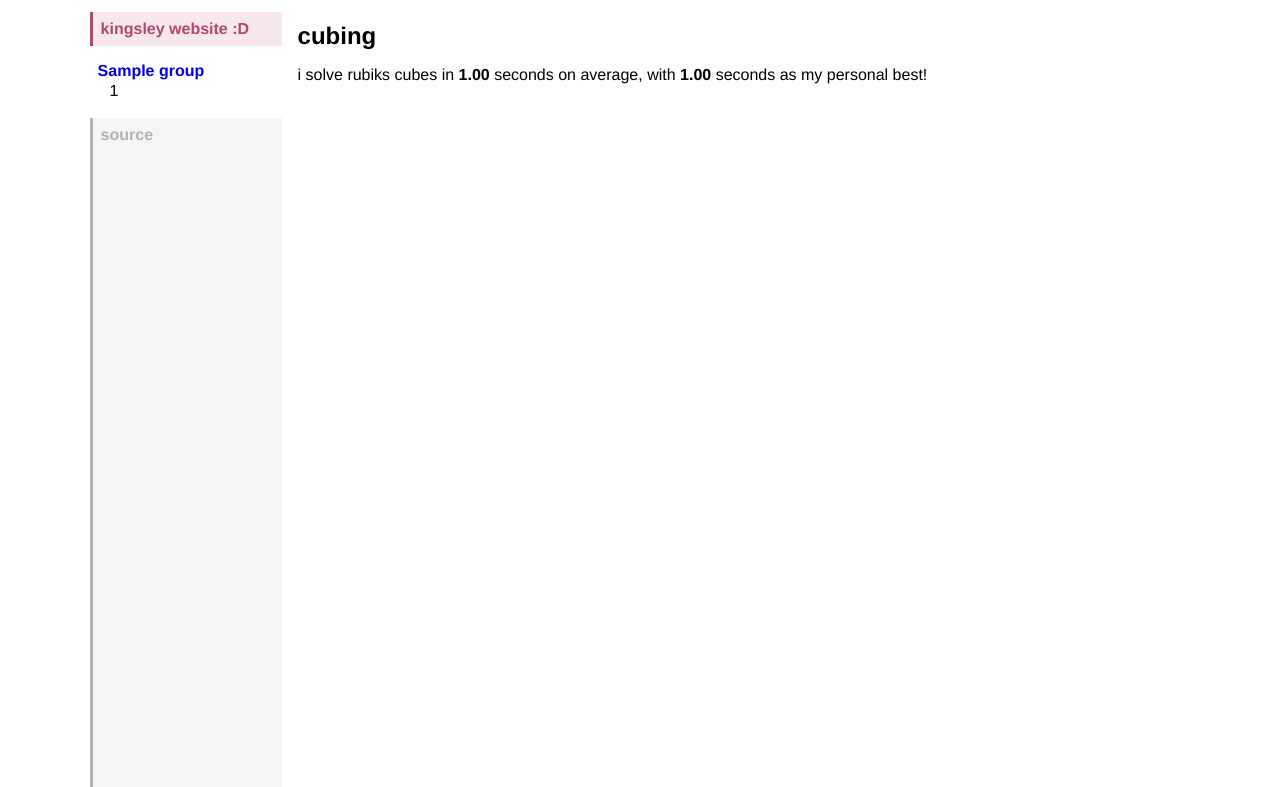
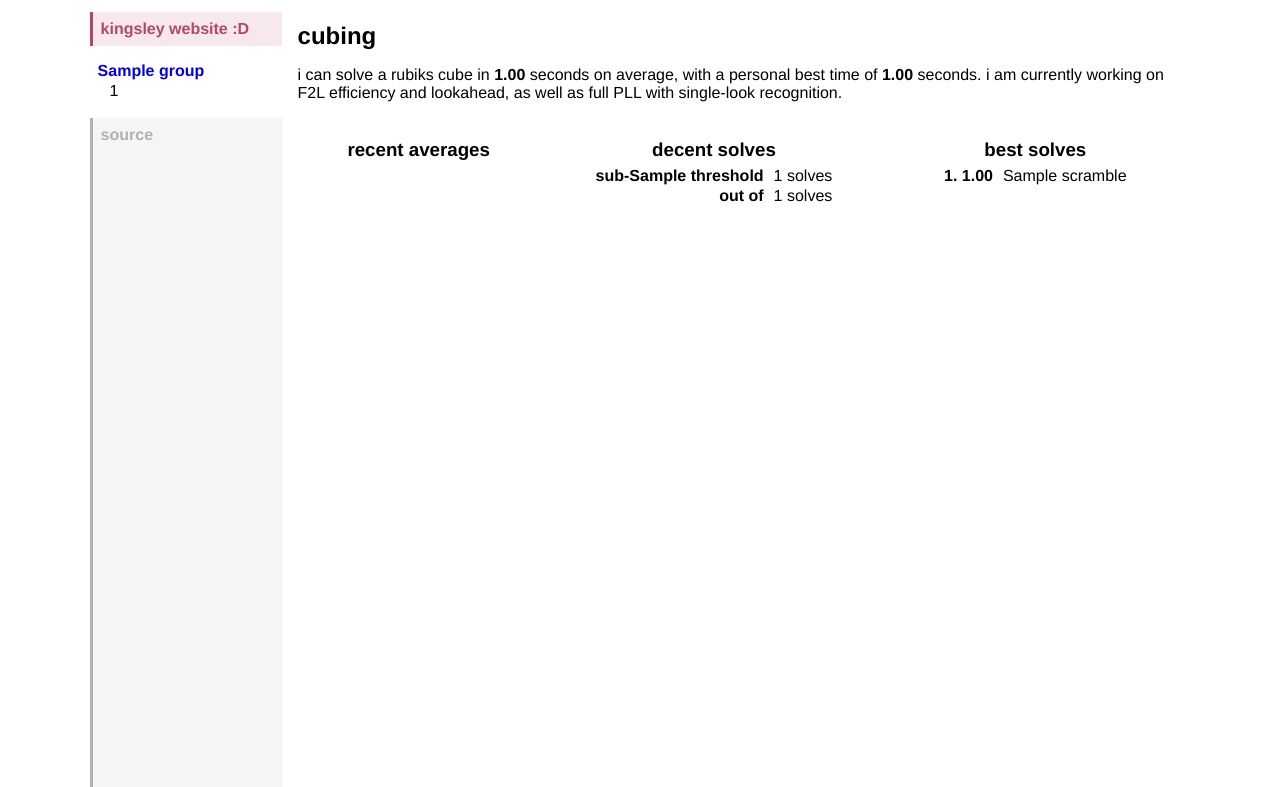
Before and after one commit to skrungly/kingsley-website, a Python web app: template app/templates/cubing/progress.html in a window 1280 px wide. Shown: the top 787 px of the page. Run offline with Jinja, Linux system fonts and the light colour scheme; the template is opened without the code that fills it: most values are stand-ins (such as "Sample title", 1, 10 or a date in 2020); lists and menus that the app fills with data are empty.

Commit message:
implement a simple cubing page for now

```diff
--- a/app/static/style.css
+++ b/app/static/style.css
@@ -201,63 +201,28 @@ ul {
   }
 }
 
-.section {
-  display: flex;
-  flex-direction: column;
-  margin: 0.5em 0.5em 2em 0.5em;
-
-  h3 {
-    text-align: center;
-    width: 13em;
-  }
-}
-
-.section > div {
-  display: flex;
-  flex-direction: row;
-  flex-wrap: wrap;
-  justify-content: center;
-}
-
-.section__image {
-  text-align: center;
-
-  p {
-    margin: 0.25em;
-    font-size: 12px;
-  }
-
-  img {
-    width: 15em;
-  }
-}
-
-.section__content {
-  flex-grow: 1;
-  min-width: 25em;
-  flex-basis: 25em;
-  margin-left: 1em;
-}
-
-.table-widget {
+figure {
   display: flex;
   flex-direction: column;
   align-items: center;
-
-  h3 {
-    text-align: center;
+  margin: 1em;
 }
 
-  table {
-    th {
+figure table th {
   text-align: left;
   font-weight: normal;
-      padding: 0 0.25em
+  padding: 0 0.25em;
 }
 
-    th:first-of-type {
+figure table th:first-of-type {
   text-align: right;
   font-weight: bold;
 }
+
+/* TODO: i think a SCSS overhall may be in order... */
+.section {
+  display: flex;
+  flex-direction: row;
+  justify-content: space-around;
+  flex-wrap: wrap;
 }
-}
--- a/app/templates/cubing/progress.html
+++ b/app/templates/cubing/progress.html
@@ -3,10 +3,53 @@
 {% block content %}
 <h2>cubing</h2>
 <p>
-    i solve rubiks cubes in <b>{{
-        "%0.2f" | format(cubing_stats.avg_of(100).total_seconds())
-    }}</b> seconds on average, with <b>{{
-        "%0.2f" | format(cubing_stats.pb.duration.total_seconds())
-    }}</b> seconds as my personal best!
+  i can solve a rubiks cube in <b>{{
+    "%0.2f" | format(cubing_stats.avg_of(100).total_seconds())
+  }}</b> seconds on average, with a personal best time of <b>{{
+    "%0.2f" | format(cubing_stats.pb.duration.total_seconds())
+  }}</b> seconds. i am currently working on F2L efficiency and
+  lookahead, as well as full PLL with single-look recognition.
 </p>
+
+<div class="section">
+  <figure>
+    <h3>recent averages</h3>
+    <table>
+      {% for sample_size in cubing_stats.STANDARD_AVERAGES if (sample_size < cubing_stats.solves | length) %}
+      <tr>
+        <th>ao{{ sample_size }}</th>
+        <th>{{ "%0.2f" | format(cubing_stats.avg_of(sample_size).total_seconds()) }} seconds</th>
+      </tr>
+      {% endfor %}
+    </table>
+  </figure>
+
+  <figure>
+    <h3>decent solves</h3>
+    <table>
+      {% for threshold in cubing_stats.DECENT_THRESHOLDS %}
+      <tr>
+        <th>sub-{{ threshold }}</th>
+        <th>{{ cubing_stats.sub(threshold) | length }} solves</th>
+      </tr>
+      {% endfor %}
+      <tr>
+        <th>out of</th>
+        <th>{{ cubing_stats.solves | length }} solves</th>
+      </tr>
+    </table>
+  </figure>
+
+  <figure>
+    <h3>best solves</h3>
+    <table>
+      {% for solve in cubing_stats.fastest_solves(5) %}
+      <tr>
+        <th>{{ loop.index }}. {{ "%0.2f" | format(solve.duration.total_seconds()) }}</th>
+        <th>{{ solve.scramble }}</th>
+      </tr>
+      {% endfor %}
+    </table>
+  </figure>
+</div>
 {% endblock content %}
```
Also changed, not shown: app/utils.py (+15 -3 lines). Lines whose indentation alone changed are shown as unchanged.
